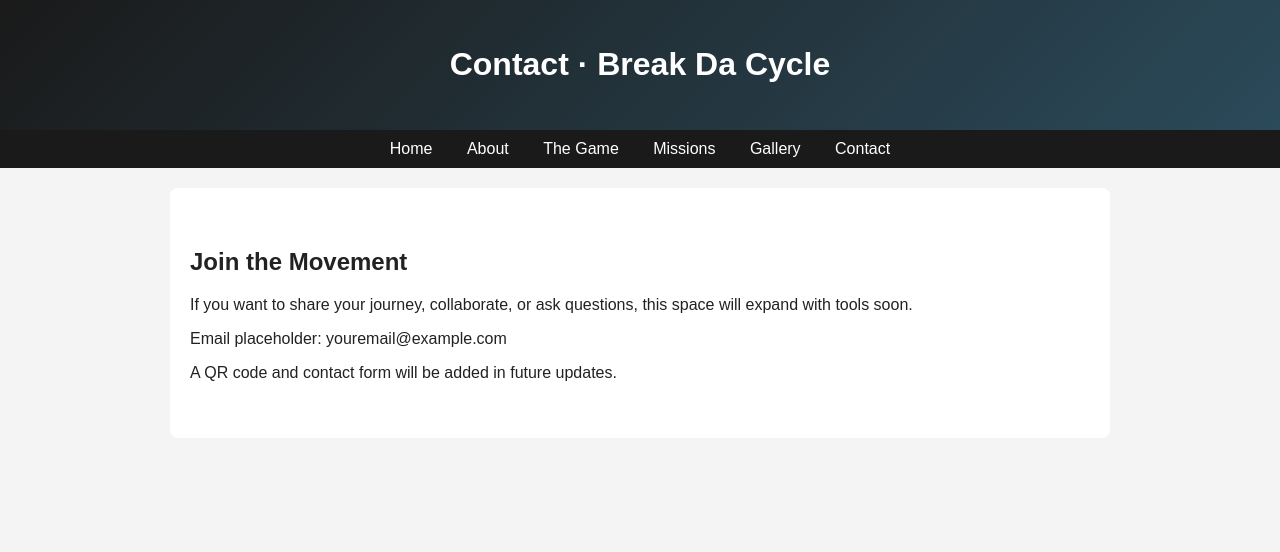
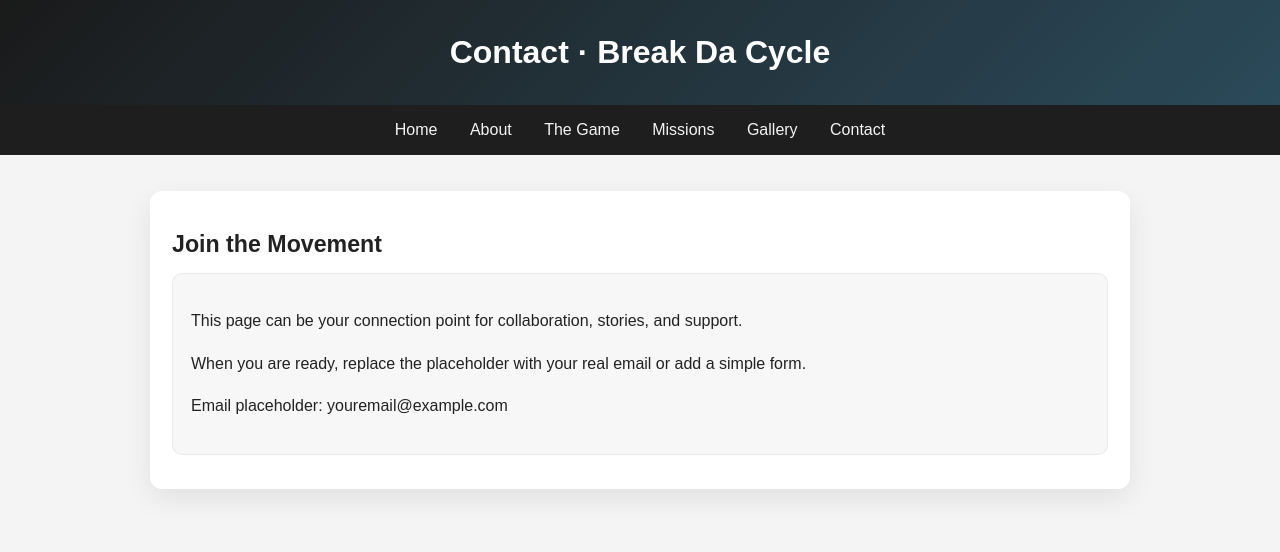
Before and after one commit to breakdacycletoday-hue/BreakingDaCycletoday, a plain HTML site: page contact.html in a window 1280 px wide. Drawn offline with Linux system fonts and the light colour scheme.

Commit message:
Update contact.html

```diff
--- a/contact.html
+++ b/contact.html
@@ -1,16 +1,25 @@
-<html>
+<html lang="en">
 <head>
+  <meta charset="UTF-8" />
+  <meta name="viewport" content="width=device-width, initial-scale=1.0" />
+  <title>Contact · Break Da Cycle</title>
   <style>
-body { margin:0; font-family:Arial, sans-serif; background:#f4f4f4; color:#222; }
-header { background: linear-gradient(135deg, #1a1a1a, #2b4a5a); color:#fff; padding:25px 20px; text-align:center; }
-nav { background:#1a1a1a; padding:10px; text-align:center; }
-nav a { color:#fff; margin:0 15px; text-decoration:none; }
-nav a:hover { text-decoration:underline; }
-section { padding:40px 20px; max-width:900px; margin:auto; background:#fff; margin-top:20px; border-radius:8px; }
+    :root{ --ink:#1a1a1a; --ink2:#2b4a5a; --bg:#f4f4f4; --card:#fff; --shadow:0 10px 28px rgba(0,0,0,0.08); --radius:12px; }
+    body{ margin:0; font-family:Arial, sans-serif; background:var(--bg); color:#222; line-height:1.65; }
+    header{ background:linear-gradient(135deg,var(--ink),var(--ink2)); color:#fff; padding:26px 20px; text-align:center; }
+    header h1{ margin:0; font-size:2rem; }
+    nav{ background:rgba(26,26,26,0.98); padding:12px 10px; text-align:center; position:sticky; top:0; z-index:10; }
+    nav a{ color:#fff; margin:0 14px; text-decoration:none; opacity:0.95; white-space:nowrap; }
+    nav a:hover{ text-decoration:underline; opacity:1; }
+    .wrap{ max-width:980px; margin:0 auto; padding:18px 14px 60px 14px; }
+    section{ background:var(--card); border-radius:var(--radius); box-shadow:var(--shadow); padding:34px 22px; margin-top:18px; }
+    h2{ margin:0 0 10px 0; font-size:1.45rem; }
+    .box{ background:#f7f7f7; border:1px solid rgba(0,0,0,0.06); border-radius:10px; padding:18px; }
   </style>
 </head>
 <body>
   <header><h1>Contact · Break Da Cycle</h1></header>
+
   <nav>
     <a href="index.html">Home</a>
     <a href="about.html">About</a>
@@ -19,11 +28,16 @@ section { padding:40px 20px; max-width:900px; margin:auto; background:#fff; marg
     <a href="gallery.html">Gallery</a>
     <a href="contact.html">Contact</a>
   </nav>
+
+  <div class="wrap">
     <section>
       <h2>Join the Movement</h2>
-<p>If you want to share your journey, collaborate, or ask questions, this space will expand with tools soon.</p>
+      <div class="box">
+        <p>This page can be your connection point for collaboration, stories, and support.</p>
+        <p>When you are ready, replace the placeholder with your real email or add a simple form.</p>
         <p>Email placeholder: youremail@example.com</p>
-<p>A QR code and contact form will be added in future updates.</p>
+      </div>
     </section>
+  </div>
 </body>
 </html>
```
Lines whose indentation alone changed are shown as unchanged.
